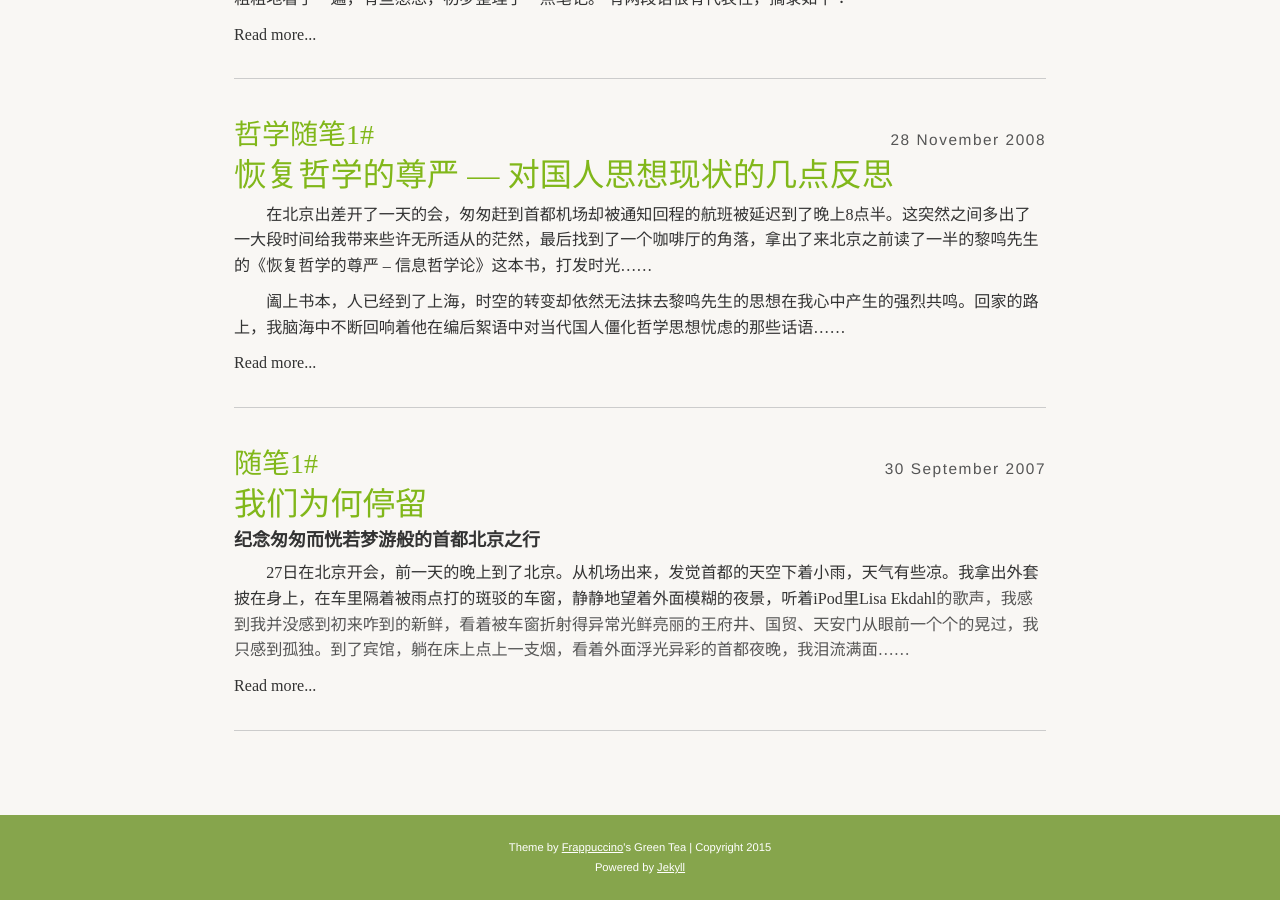
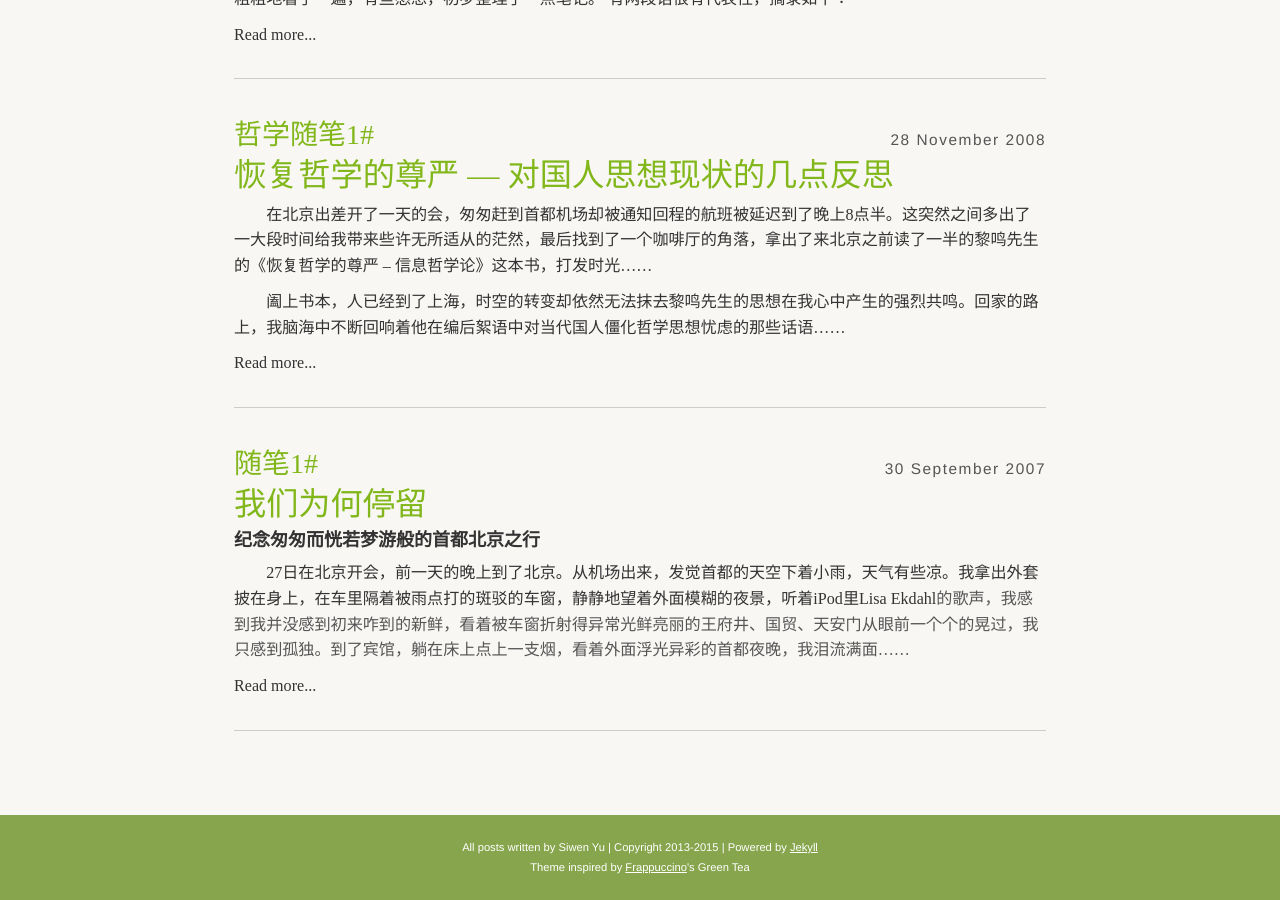
Before and after one commit to yusiwen/yusiwen.github.io, a Jekyll site: the page built from index.html, in a window 1280 px wide and 900 px high, scrolled down 2142 px. Built offline with Jekyll 4.4.1, drawn with Linux system fonts in a browser that asks for light colours; some web fonts are replaced; Markdown is read by kramdown in place of the engine named in the settings; the list of posts is cut into pages by our own code.

Commit message:
Change footer informations

```diff
--- a/_layouts/default.html
+++ b/_layouts/default.html
@@ -38,8 +38,9 @@
       ================================================== -->
   <footer>
     <div class="container">
-      Theme by <a href="http://richbray.me/frap/">Frappuccino</a>'s Green Tea | Copyright 2015<br>
-      Powered by <a href="http://jekyllrb.com/">Jekyll</a>
+       All posts written by Siwen Yu | Copyright 2013-2015 |
+       Powered by <a href="http://jekyllrb.com/">Jekyll</a><br>
+       Theme inspired by <a href="http://richbray.me/frap/">Frappuccino</a>'s Green Tea
     </div>
   </footer>
 
```
